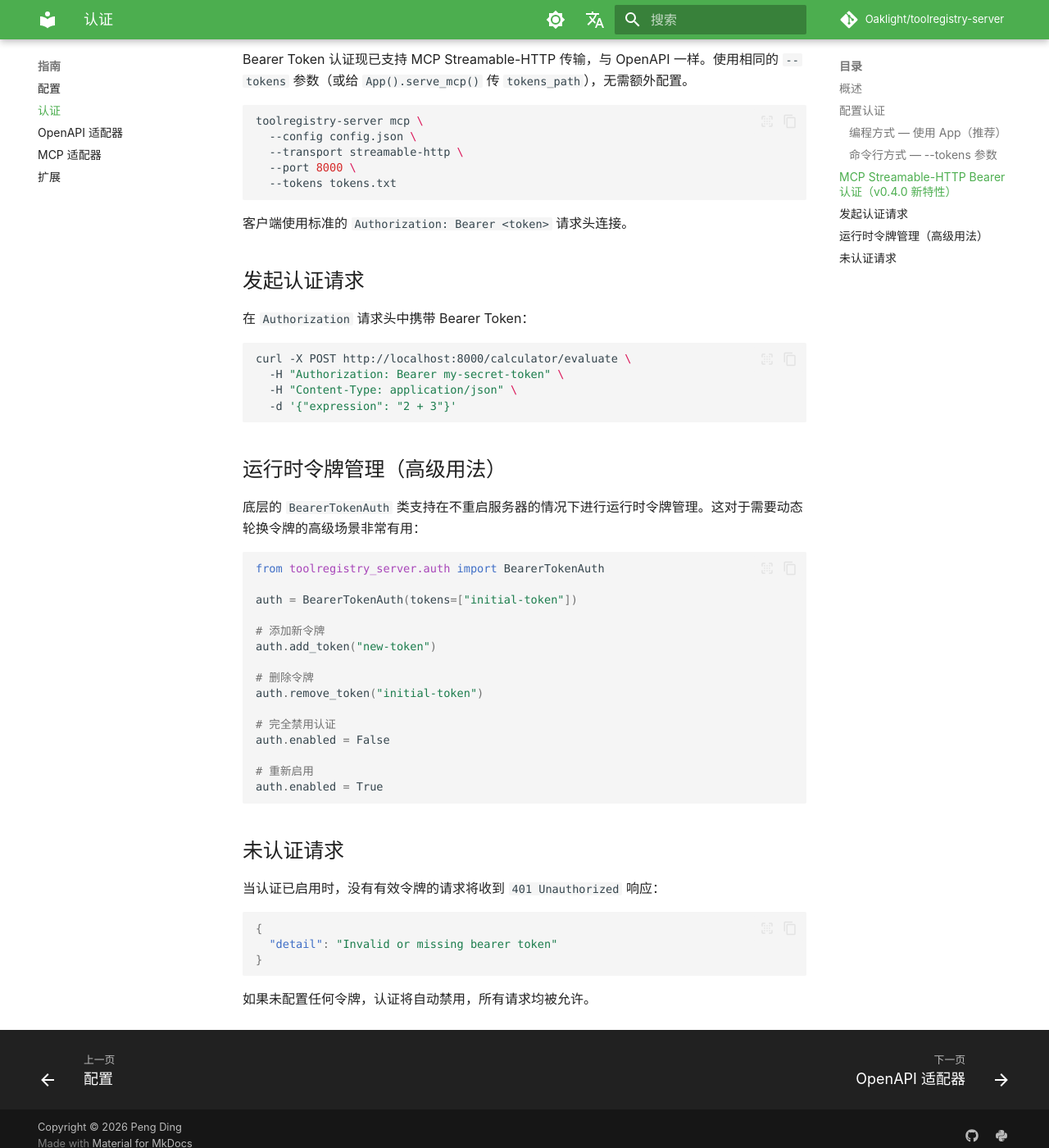
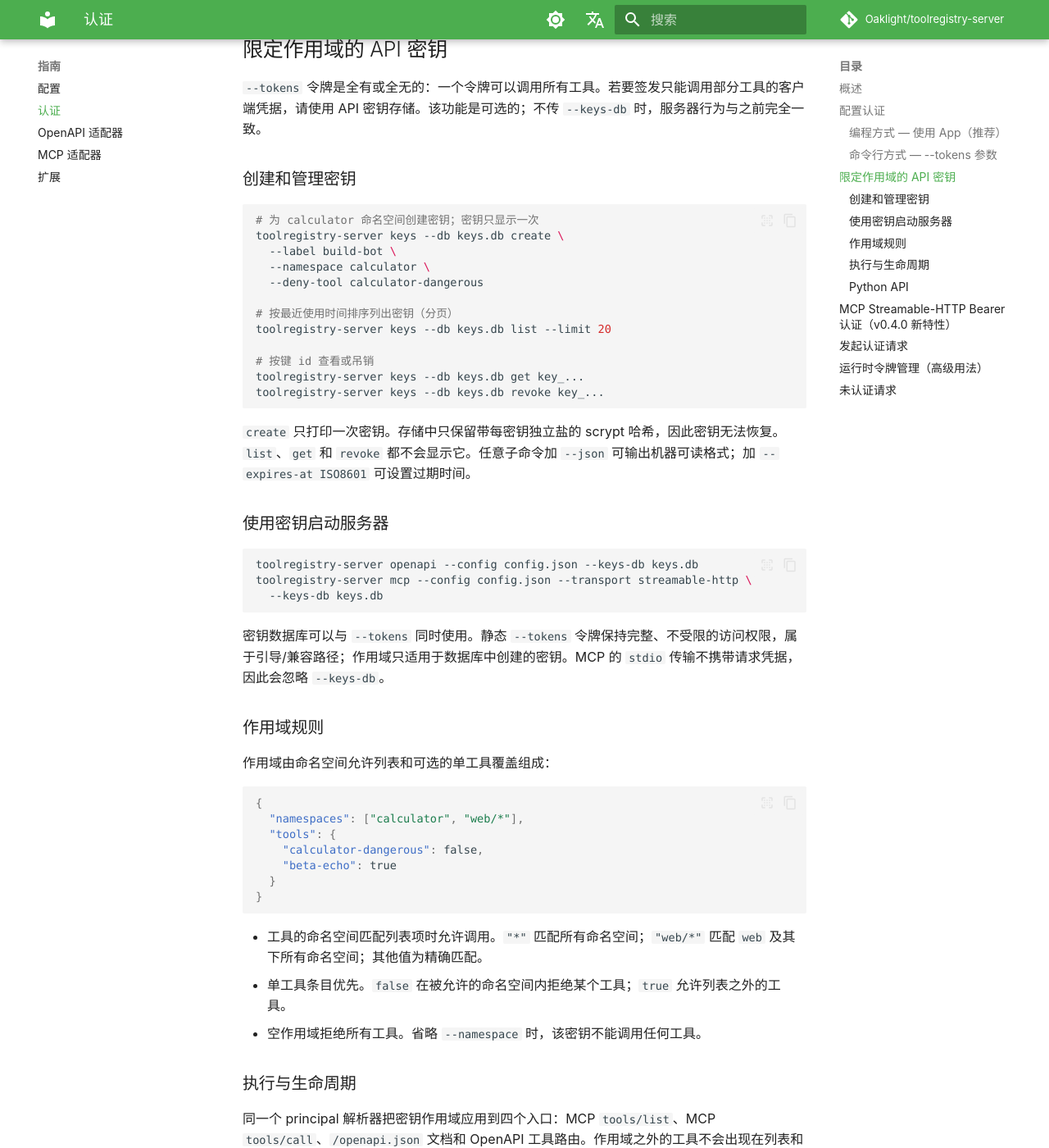
Before and after one commit to Oaklight/toolregistry-server, an MkDocs documentation site: the page built from docs/guides/authentication.md, in a window 1280 px wide and 1400 px high, scrolled down 1845 px. Shown: the whole window at 82% size. Built offline with MkDocs 1.6.1 and Material for MkDocs 9.7.7, drawn with Linux system fonts in a browser that asks for light colours; some web fonts are replaced; comment, search, counter and statistics services are not loaded; some of the changed text lies outside the part shown.

Commit message:
docs(auth): 说明限定作用域的 API 密钥（#186）

````diff
--- a/docs/guides/authentication.md
+++ b/docs/guides/authentication.md
@@ -8,6 +8,7 @@
 
 - 从文件加载多个令牌
 - 对所有传入请求进行 Bearer Token 验证
+- 可选的限定作用域 API 密钥：命名空间允许列表、单工具覆盖、过期和吊销
 - 运行时令牌管理（无需重启服务器即可添加/删除令牌）
 - 动态启用/禁用
 
@@ -74,6 +75,82 @@ token-two
 token-three
 ```
 
+## 限定作用域的 API 密钥
+
+`--tokens` 令牌是全有或全无的：一个令牌可以调用所有工具。若要签发只能调用部分工具的客户端凭据，请使用 API 密钥存储。该功能是可选的；不传 `--keys-db` 时，服务器行为与之前完全一致。
+
+### 创建和管理密钥
+
+```bash
+# 为 calculator 命名空间创建密钥；密钥只显示一次
+toolregistry-server keys --db keys.db create \
+  --label build-bot \
+  --namespace calculator \
+  --deny-tool calculator-dangerous
+
+# 按最近使用时间排序列出密钥（分页）
+toolregistry-server keys --db keys.db list --limit 20
+
+# 按键 id 查看或吊销
+toolregistry-server keys --db keys.db get key_...
+toolregistry-server keys --db keys.db revoke key_...
+```
+
+`create` 只打印一次密钥。存储中只保留带每密钥独立盐的 scrypt 哈希，因此密钥无法恢复。`list`、`get` 和 `revoke` 都不会显示它。任意子命令加 `--json` 可输出机器可读格式；加 `--expires-at ISO8601` 可设置过期时间。
+
+### 使用密钥启动服务器
+
+```bash
+toolregistry-server openapi --config config.json --keys-db keys.db
+toolregistry-server mcp --config config.json --transport streamable-http \
+  --keys-db keys.db
+```
+
+密钥数据库可以与 `--tokens` 同时使用。静态 `--tokens` 令牌保持完整、不受限的访问权限，属于引导/兼容路径；作用域只适用于数据库中创建的密钥。MCP 的 `stdio` 传输不携带请求凭据，因此会忽略 `--keys-db`。
+
+### 作用域规则
+
+作用域由命名空间允许列表和可选的单工具覆盖组成：
+
+```json
+{
+  "namespaces": ["calculator", "web/*"],
+  "tools": {
+    "calculator-dangerous": false,
+    "beta-echo": true
+  }
+}
+```
+
+- 工具的命名空间匹配列表项时允许调用。`"*"` 匹配所有命名空间；`"web/*"` 匹配 `web` 及其下所有命名空间；其他值为精确匹配。
+- 单工具条目优先。`false` 在被允许的命名空间内拒绝某个工具；`true` 允许列表之外的工具。
+- 空作用域拒绝所有工具。省略 `--namespace` 时，该密钥不能调用任何工具。
+
+### 执行与生命周期
+
+同一个 principal 解析器把密钥作用域应用到四个入口：MCP `tools/list`、MCP `tools/call`、`/openapi.json` 文档和 OpenAPI 工具路由。作用域之外的工具不会出现在列表和文档中，调用会被拒绝（OpenAPI 返回 `403`；MCP 返回 `INVALID_PARAMS` 错误）。
+
+每次请求都会读取密钥行。因此吊销和过期在下一个请求立即生效，无需重启或等待缓存。`last_used_at` 只记录最近一次成功使用时间。
+
+### Python API
+
+管理扩展（#187）在进程内导入同一个存储：
+
+```python
+from toolregistry_server import ApiKeyStore, PrincipalResolver
+
+store = ApiKeyStore("keys.db")
+created = store.create("build-bot", {"namespaces": ["calculator"]})
+print(created.secret)  # 只显示一次
+
+resolver = PrincipalResolver(store, operator_tokens=["bootstrap-token"])
+principal = resolver.resolve(created.secret)
+if principal is not None and principal.allows("calculator", "calculator-add"):
+    ...
+```
+
+`ApiKeyRecord.to_dict()` 永远不包含密钥或其哈希。
+
 ## MCP Streamable-HTTP Bearer 认证（v0.4.0 新特性）
 
 Bearer Token 认证现已支持 MCP Streamable-HTTP 传输，与 OpenAPI 一样。使用相同的 `--tokens` 参数（或给 `App().serve_mcp()` 传 `tokens_path`），无需额外配置。
````
Also changed, not shown: docs/changelog.md (+1 -0 lines).
